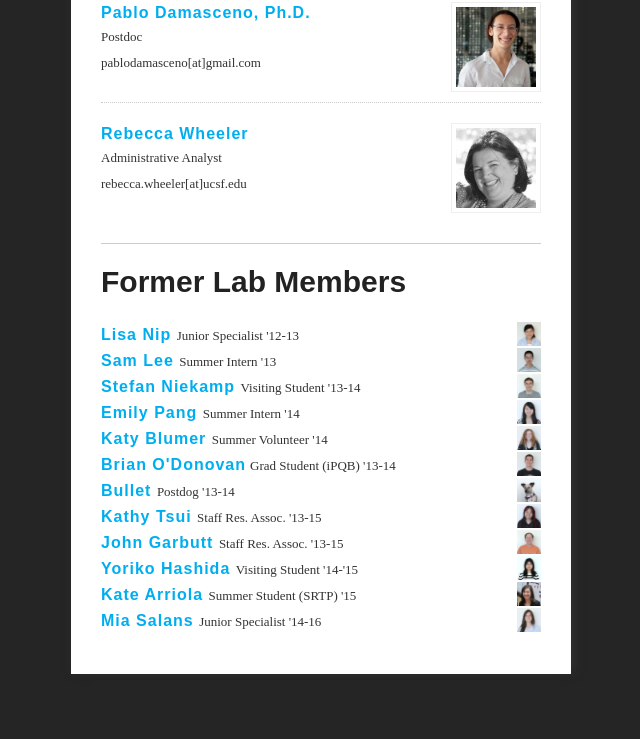
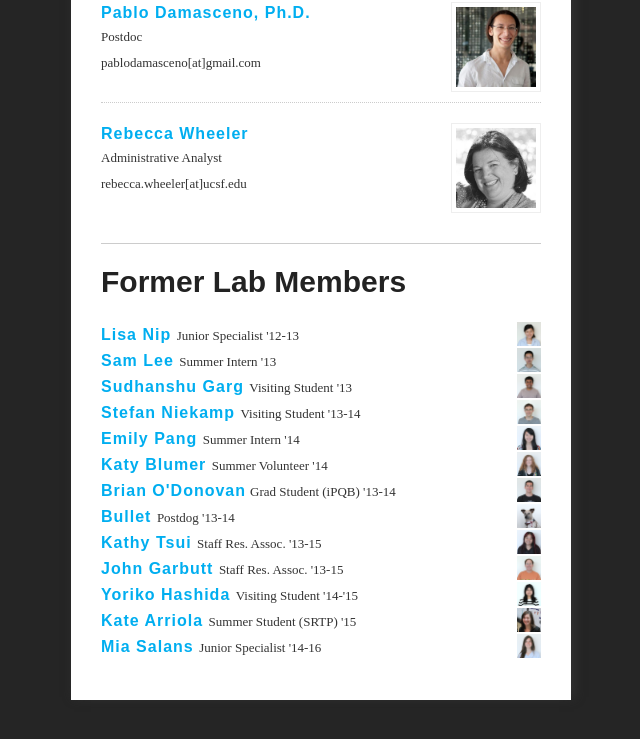
Before and after one commit to douglaslab/bionano.ucsf.edu, a Jekyll site: the page built from people.html, in a window 1280 px wide and 900 px high, scrolled down 957 px. Shown: the top 739 px of the window, without its empty margins (4-644 px from the left). Built offline with Jekyll 4.4.1, drawn with Linux system fonts in a browser that asks for light colours; nearby versions of some CDN libraries.

Commit message:
restore Sudhanshu

```diff
--- a/people.html
+++ b/people.html
@@ -114,6 +114,7 @@ description: The people working at the Douglas Lab at the University of Californ
   <div class="biography">
 	<h4 style="display:inline;" class="title"><a target="_new" href="https://bit.ly/2jsjaAV">Lisa Nip       </a></h4> <small>Junior Specialist '12-13  </small> <img src="/assets/images/portraits/lisa.png"   class="smallportrait" /> <br>
 	<h4 style="display:inline;" class="title"><a target="_new" href="https://bit.ly/2i6wBRZ">Sam Lee        </a></h4> <small>Summer Intern '13         </small> <img src="/assets/images/portraits/sam.png"    class="smallportrait" /> <br>
+	<h4 style="display:inline;" class="title"><a target="_new" href="https://bit.ly/2ittvZc">Sudhanshu Garg </a></h4> <small>Visiting Student '13      </small> <img src="/assets/images/portraits/sudhanshu.png" class="smallportrait" /> <br>
 	<h4 style="display:inline;" class="title"><a target="_new" href="https://bit.ly/2iSThJp">Stefan Niekamp </a></h4> <small>Visiting Student '13-14   </small> <img src="/assets/images/portraits/stefan.png" class="smallportrait" /> <br>
 	<h4 style="display:inline;" class="title"><a target="_new" href="https://bit.ly/2iSYXTR">Emily Pang     </a></h4> <small>Summer Intern '14         </small> <img src="/assets/images/portraits/emily.png"  class="smallportrait" /> <br>
 	<h4 style="display:inline;" class="title"><a target="_new" href="https://bit.ly/2i48lEC">Katy Blumer    </a></h4> <small>Summer Volunteer '14      </small> <img src="/assets/images/portraits/katy.png"   class="smallportrait" /> <br>
```
